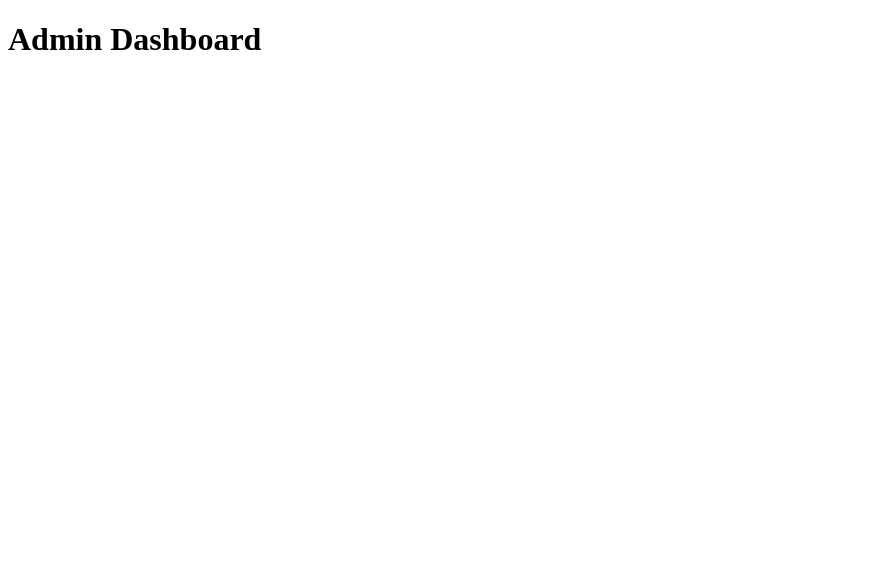
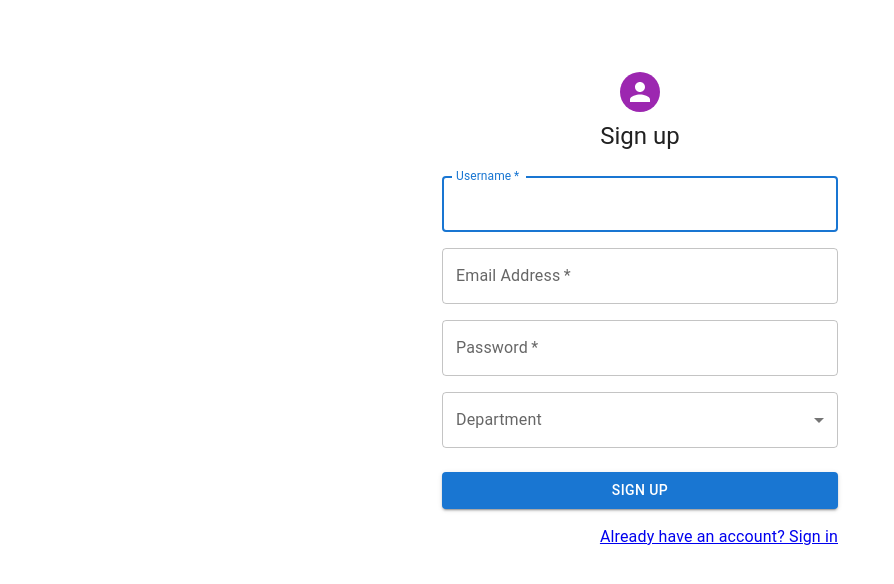
Before and after one commit to bajrasushant/maitighar, a React (Vite) app in the folder maitighar-frontend/: page /admin-register in a window 1280 px wide. Shown: the top 584 px of the page, without its empty margins (0-894 px from the left). Built offline with nearby package versions, Linux system fonts and the light colour scheme.

Commit message:
chore: Refactor admin signup service and add admin signup hook

```diff
--- a/maitighar-frontend/src/Components/AdminRegister.jsx
+++ b/maitighar-frontend/src/Components/AdminRegister.jsx
@@ -1,9 +1,131 @@
-const AdminRegister = () => {
+import { Link } from "react-router-dom";
+import { useState } from "react";
+import Avatar from "@mui/material/Avatar";
+import Button from "@mui/material/Button";
+import CssBaseline from "@mui/material/CssBaseline";
+import TextField from "@mui/material/TextField";
+import Grid from "@mui/material/Grid";
+import Box from "@mui/material/Box";
+import Typography from "@mui/material/Typography";
+import Container from "@mui/material/Container";
+import { createTheme, ThemeProvider } from "@mui/material/styles";
+import { useAdminSignup } from "../hooks/useAdminSignup"; // Import the new hook
+import { Select, MenuItem, InputLabel, FormControl } from "@mui/material";
+
+const theme = createTheme();
+
+const departments = ["roads", "water", "education", "garbage", "health"];
+
+export default function AdminRegister() {
+  const { mutate: signup, error, isLoading } = useAdminSignup();
+  const [department, setDepartment] = useState("");
+
+  const handleSubmit = (event) => {
+    event.preventDefault();
+    const data = new FormData(event.currentTarget);
+    const username = data.get("username");
+    const email = data.get("email");
+    const password = data.get("password");
+
+    // Call signup with the department
+    signup({ username, email, password, department });
+  };
+
   return (
-    <div>
-      <h1>Admin Dashboard</h1>
-    </div>
+    <ThemeProvider theme={theme}>
+      <Container component="main" maxWidth="xs">
+        <CssBaseline />
+        <Box
+          sx={{
+            marginTop: 8,
+            display: "flex",
+            flexDirection: "column",
+            alignItems: "center",
+          }}
+        >
+          <Avatar sx={{ m: 1, bgcolor: "secondary.main" }}>
+            {/* Add icon if needed */}
+          </Avatar>
+          <Typography component="h1" variant="h5">
+            Sign up
+          </Typography>
+          <Box
+            component="form"
+            noValidate
+            onSubmit={handleSubmit}
+            sx={{ mt: 3 }}
+          >
+            <Grid container spacing={2}>
+              <Grid item xs={12}>
+                <TextField
+                  name="username"
+                  required
+                  fullWidth
+                  id="username"
+                  label="Username"
+                  autoFocus
+                />
+              </Grid>
+              <Grid item xs={12}>
+                <TextField
+                  required
+                  fullWidth
+                  id="email"
+                  label="Email Address"
+                  name="email"
+                  autoComplete="email"
+                />
+              </Grid>
+              <Grid item xs={12}>
+                <TextField
+                  required
+                  fullWidth
+                  name="password"
+                  label="Password"
+                  type="password"
+                  id="password"
+                  autoComplete="new-password"
+                />
+              </Grid>
+              <Grid item xs={12}>
+                <FormControl fullWidth>
+                  <InputLabel id="department-label">Department</InputLabel>
+                  <Select
+                    labelId="department-label"
+                    id="department"
+                    value={department}
+                    onChange={(e) => setDepartment(e.target.value)}
+                    label="Department"
+                  >
+                    {departments.map((dept) => (
+                      <MenuItem key={dept} value={dept}>
+                        {dept}
+                      </MenuItem>
+                    ))}
+                  </Select>
+                </FormControl>
+              </Grid>
+            </Grid>
+            <Button
+              type="submit"
+              fullWidth
+              variant="contained"
+              sx={{ mt: 3, mb: 2 }}
+              disabled={isLoading}
+            >
+              Sign Up
+            </Button>
+            {error && <Typography color="error">{error}</Typography>}
+            <Grid container justifyContent="flex-end">
+              <Grid item>
+                <Link to="/login" variant="body2">
+                  Already have an account? Sign in
+                </Link>
+              </Grid>
+            </Grid>
+          </Box>
+        </Box>
+      </Container>
+    </ThemeProvider>
   );
-};
-
-export default AdminRegister;
+}
--- a/maitighar-frontend/src/Components/IssuesList.jsx
+++ b/maitighar-frontend/src/Components/IssuesList.jsx
@@ -1,5 +1,5 @@
 import { useState, useEffect } from 'react';
-import { Table, TableBody, TableCell, TableContainer, TableHead, TableRow, Paper, Typography } from '@mui/material';
+import { Table, TableBody, TableCell, TableContainer, TableHead, TableRow, Paper, Typography, FormControl, FormControlLabel, Radio, RadioGroup } from '@mui/material';
 import issueService from "../services/issues";
 
 const IssuesList = () => {
@@ -10,6 +10,19 @@ const IssuesList = () => {
       .then(data => setIssues(data))
       .catch(error => console.error(error));
   }, []);
+
+  const handleStatusChange = (id, newStatus) => {
+    console.log("Updating status for issue ID:", id, "to:", newStatus); // Add this line for debugging
+
+    issueService.updateStatus(id, newStatus)
+      .then(updatedIssue => {
+        setIssues(prevIssues => prevIssues.map(issue =>
+          issue._id === id ? { ...issue, status: newStatus } : issue
+        ));
+        console.log("Updated issue status:", updatedIssue); // Add this line for debugging
+      })
+      .catch(error => console.error(error));
+  };
 
   return (
     <div>
@@ -30,7 +43,19 @@ const IssuesList = () => {
                 <TableCell>{issue.upvotes}</TableCell>
                 <TableCell>{issue.title}</TableCell>
                 <TableCell>{issue.description}</TableCell>
-                <TableCell>{issue.status}</TableCell>
+                <TableCell>
+                  <FormControl component="fieldset">
+                    <RadioGroup
+                      row
+                      value={issue.status}
+                      onChange={(e) => handleStatusChange(issue._id, e.target.value)}
+                    >
+                      <FormControlLabel value="open" control={<Radio />} label="Open" />
+                      <FormControlLabel value="received" control={<Radio />} label="Received" />
+                      <FormControlLabel value="resolved" control={<Radio />} label="Resolved" />
+                    </RadioGroup>
+                  </FormControl>
+                </TableCell>
               </TableRow>
             ))}
           </TableBody>
--- /dev/null
+++ b/maitighar-frontend/src/hooks/useAdminSignup.js
@@ -0,0 +1,18 @@
+import { useMutation } from "@tanstack/react-query";
+import { useNavigate } from "react-router-dom";
+import { adminSignUp } from "../services/admin"; // Ensure this service is correctly implemented
+
+export const useAdminSignup = () => {
+  const navigate = useNavigate();
+
+  const signupMutation = useMutation({
+    mutationFn: adminSignUp,
+    onSuccess: () => {
+      navigate("/admin-login");
+    },
+    onError: (error) => {
+      console.error("Admin SignUp failed", error);
+    },
+  });
+  return signupMutation;
+};
--- /dev/null
+++ b/maitighar-frontend/src/services/admin.js
@@ -0,0 +1,11 @@
+import axios from "axios";
+const baseUrl = "/api/admin";
+
+export const adminSignUp = async (newUserDetail) => {
+  try {
+    const response = await axios.post(baseUrl, newUserDetail);
+    return response.data;
+  } catch (error) {
+    throw error.response.data;
+  }
+};
--- a/maitighar-frontend/src/services/issues.js
+++ b/maitighar-frontend/src/services/issues.js
@@ -33,4 +33,9 @@ const getIssuesByDepartment = async (department) => {
   return request.data;
 };
 
-export default { getAll, createIssue, upvoteIssue, getIssueId, getIssuesByDepartment};
+const updateStatus = (id, newStatus) => {
+  return axios.put(`/api/issues/${id}/status`, { status: newStatus })
+    .then(response => response.data);
+};
+
+export default { getAll, createIssue, upvoteIssue, getIssueId, getIssuesByDepartment, updateStatus };
```
